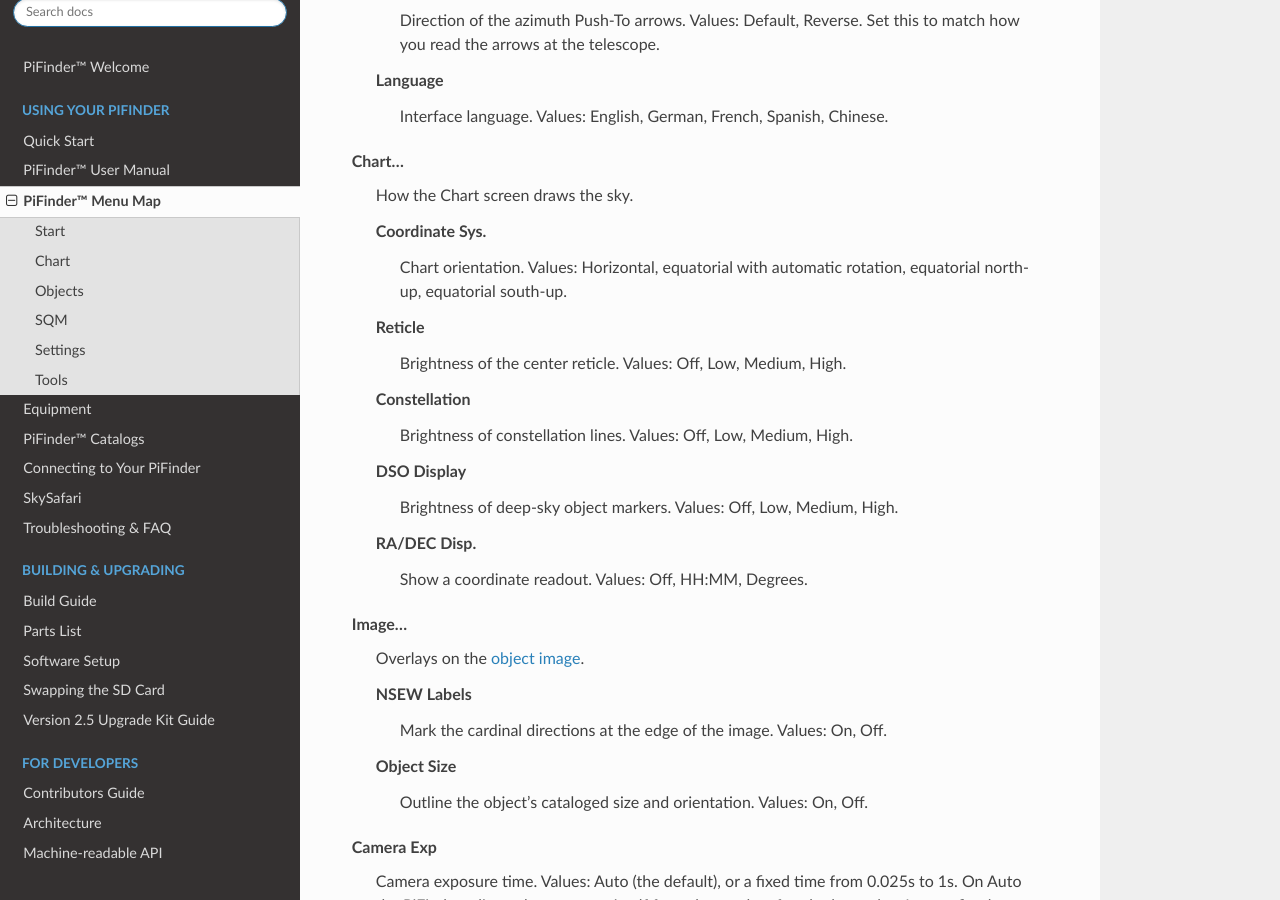
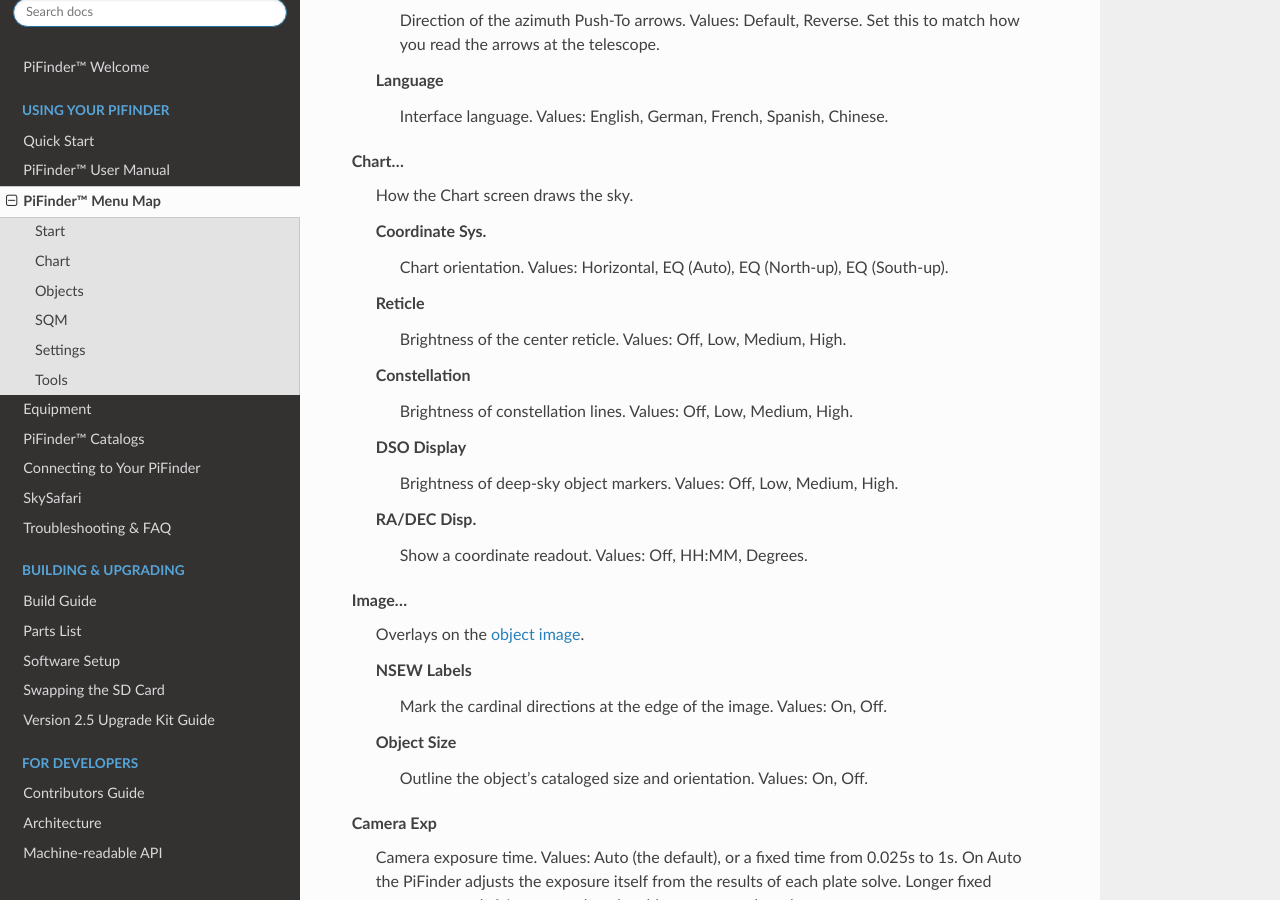
Before and after one commit to brickbots/PiFinder, a Sphinx documentation site: the page built from docs/source/menu_map.rst, in a window 1280 px wide and 900 px high, scrolled down 5774 px. Built offline with Sphinx 7.4.7 and the Read the Docs theme 3.1.0, drawn with Linux system fonts in a browser that asks for light colours.

Commit message:
docs: quote the real Coordinate Sys. labels
Review caught this as the one Values: line on the page that paraphrased the
on-screen labels instead of quoting them. The conversion wrote "equatorial
with automatic rotation, equatorial north-up, equatorial south-up"; the menu
actually shows EQ (Auto), EQ (North-up) and EQ (South-up)
(ui/menu_structure.py:766-778).

The other 23 Values: lines on this page were checked against the same file
and are correct. This one was introduced by the style pass, so it is fixed
here rather than left for a follow-up.

Co-Authored-By: Claude Opus 5 (1M context) <noreply@anthropic.com>
Claude-Session: https://claude.ai/code/session_01HqTCarGCgTRWBQ1ysG8XFD

```diff
--- a/docs/source/menu_map.rst
+++ b/docs/source/menu_map.rst
@@ -236,8 +236,8 @@ Chart...
    How the Chart screen draws the sky.
 
    Coordinate Sys.
-      Chart orientation.  Values: Horizontal, equatorial with automatic
-      rotation, equatorial north-up, equatorial south-up.
+      Chart orientation.  Values: Horizontal, EQ (Auto), EQ (North-up),
+      EQ (South-up).
    Reticle
       Brightness of the center reticle.  Values: Off, Low, Medium, High.
    Constellation
```
